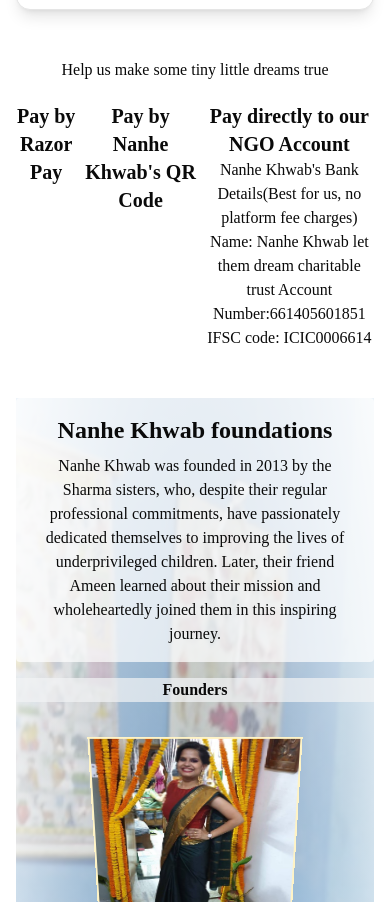
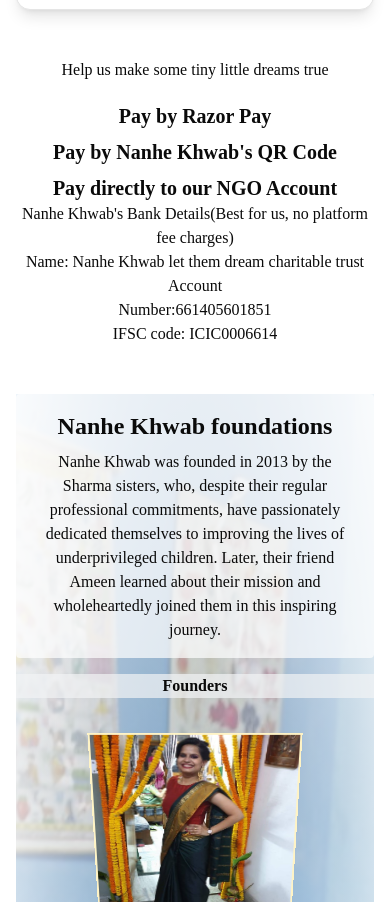
Before and after one commit to priyasharma27021992/nk-revamp, a Next.js app: page / in a window 390 px wide. Shown: the part 3633-4535 px from the top of the page. Built offline with nearby package versions, Linux system fonts and the light colour scheme.

Commit message:
account details

```diff
--- a/src/components/DonateSection.tsx
+++ b/src/components/DonateSection.tsx
@@ -23,7 +23,7 @@
 			<h2 className='text-md md:text-xl lg:text-3xl font-[--font-heading] text-[--color-foreground]'>
 				Help us make some tiny little dreams true
 			</h2>
-			<ol className='flex gap-2 justify-around mt-5'>
+			<ol className='flex flex-col md:flex-row gap-2 justify-around mt-5'>
 				<li>
 					<div>
 						<p className='text-xl font-bold'>Pay by Razor Pay</p>
```
